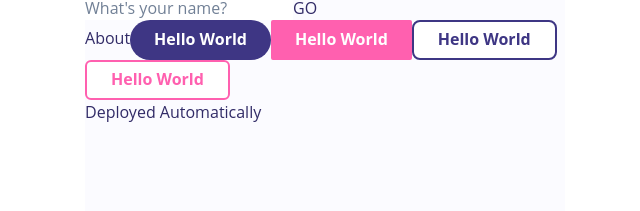
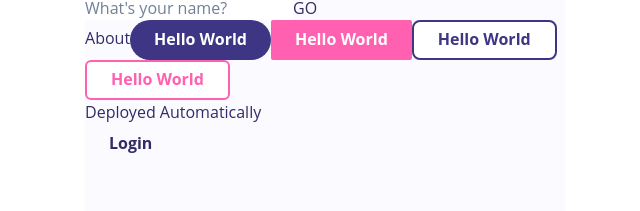
Before and after one commit to malikrafsan/Dating-App-PWA, a React app: page / in a window 1280 px wide. Shown: the part 89-300 px from the top of the page, without its empty margins (315-955 px from the left). Built offline with nearby package versions, Linux system fonts and the light colour scheme; the HTML template or start-up script is replaced by a standard one.

Commit message:
feat: add btn login

```diff
--- a/src/pages/Home.tsx
+++ b/src/pages/Home.tsx
@@ -1,9 +1,7 @@
 import React, { useState, useContext } from "react";
 import { useNavigate } from "react-router";
 
-import {
-  Button,
-} from "@chakra-ui/react";
+import { Button } from "@chakra-ui/react";
 
 import { BaseLayout } from "../layouts";
 import styles from "../styles/Home.module.css";
@@ -28,6 +26,13 @@ const Home = () => {
     if (name) {
       router(`/hi/${name}`);
     }
+  };
+
+  const handleLogin = (
+    event: React.MouseEvent<HTMLButtonElement, MouseEvent>
+  ) => {
+    event.preventDefault();
+    router(`/login`);
   };
 
   return (
@@ -64,10 +69,11 @@ const Home = () => {
         <Button variant="outlinePink" borderRadius="md">
           Hello World
         </Button>
-        <div>
-          Deployed Automatically
-        </div>
+        <div>Deployed Automatically</div>
       </div>
+      <Button variant="ghostBlue" borderRadius="xl" onClick={handleLogin}>
+        Login
+      </Button>
     </BaseLayout>
   );
 };
```
